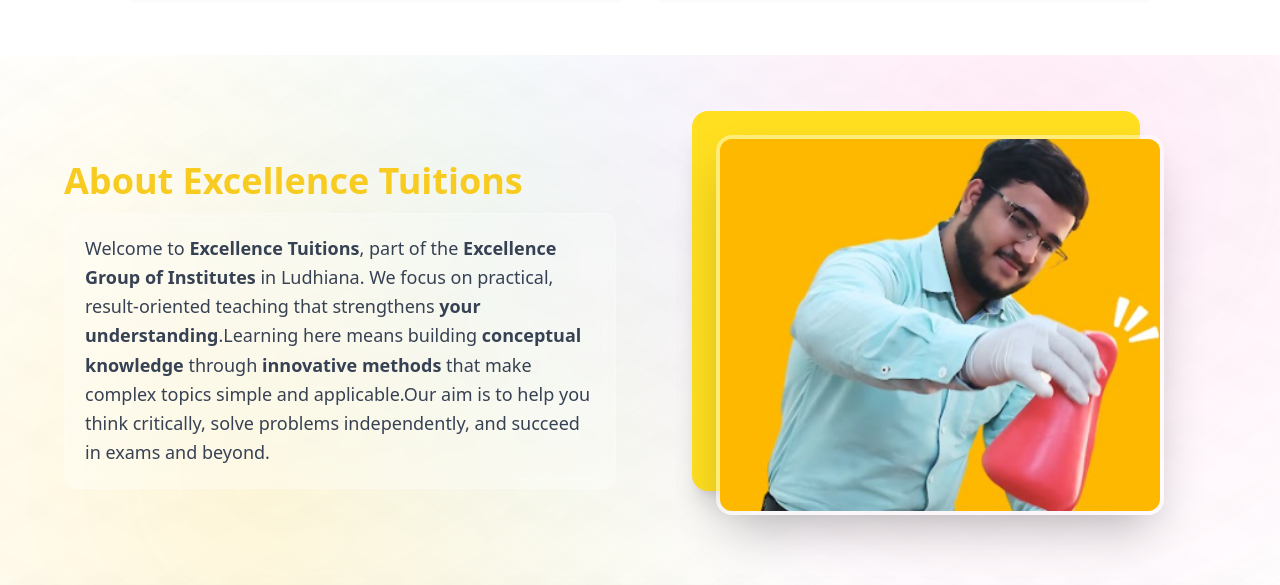
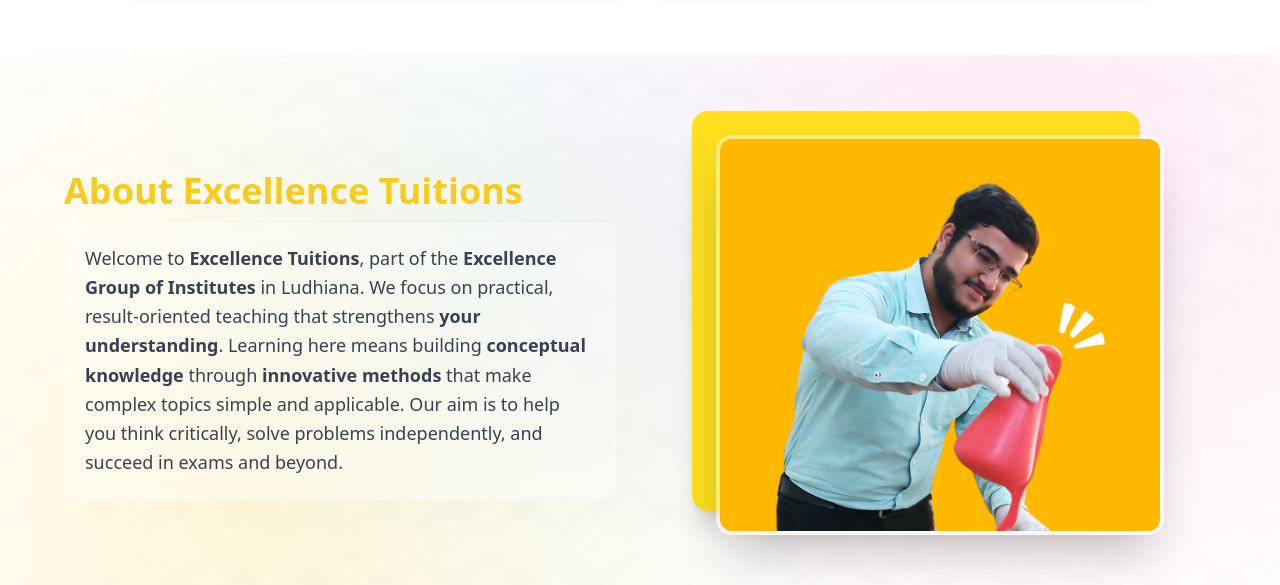
Before and after one commit to excellencegroupofinstitutes/ExcellenceGroupofInstitutes, a React (Vite) app: page /tuition in a window 1280 px wide. Shown: the part 4700-5285 px from the top of the page. Built offline with nearby package versions, Linux system fonts and the light colour scheme.

Commit message:
10th improv

```diff
--- a/src/components/tuition/AboutTuitions.jsx
+++ b/src/components/tuition/AboutTuitions.jsx
@@ -43,13 +43,9 @@
             <b>Excellence Group of Institutes</b> in Ludhiana. We focus on
             practical, result-oriented teaching that strengthens{" "}
             <b>your understanding</b>.
-          {/* </p> */}
-          {/* <p className="text-gray-700 md:text-lg leading-relaxed backdrop-blur-sm bg-white/30 p-5 rounded-xl border border-white/20"> */}
             Learning here means building <b>conceptual knowledge</b> through{" "}
             <b>innovative methods</b> that make complex topics simple and
             applicable.
-          {/* </p>
-          <p className="text-gray-700 md:text-lg leading-relaxed backdrop-blur-sm bg-white/30 p-5 rounded-xl border border-white/20"> */}
             Our aim is to help you think critically, solve problems
             independently, and succeed in exams and beyond.
           </p>
@@ -67,9 +63,9 @@
             {/* Background card accent */}
             <div className="absolute -top-6 -left-6 w-full h-full bg-yellow-300 rounded-2xl shadow-xl z-0"></div>
             <img
-              src="/images/abouttuitions.png"
+              src="/images/abouttuition.jpg"
               alt="Excellence Tuitions"
-              className="relative z-10 w-full h-[380px] object-cover object-top rounded-2xl shadow-2xl border-4 border-white/40"
+              className="relative z-10 w-full h-[400px] object-cover object-top rounded-2xl shadow-2xl border-4 border-white/40"
             />
           </div>
         </motion.div>
```
Also changed, not shown: public/images/abouttuition.jpg (added).
